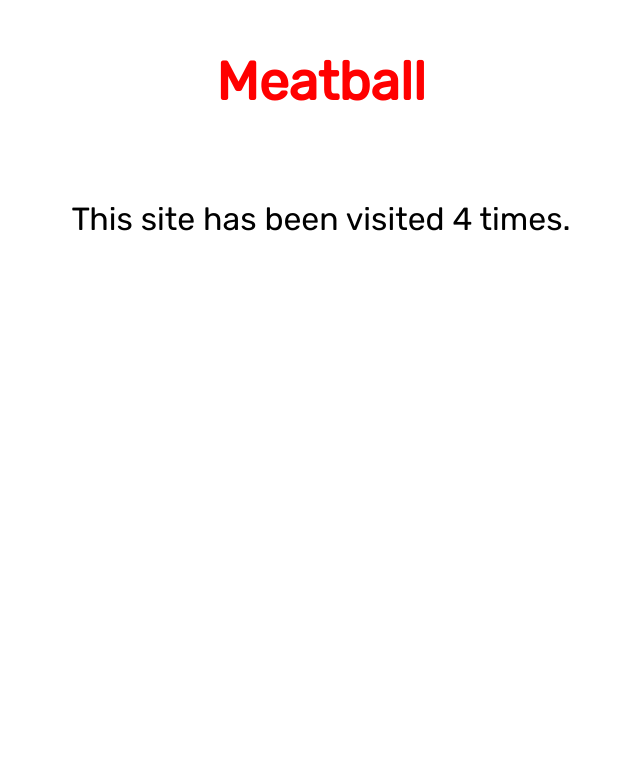
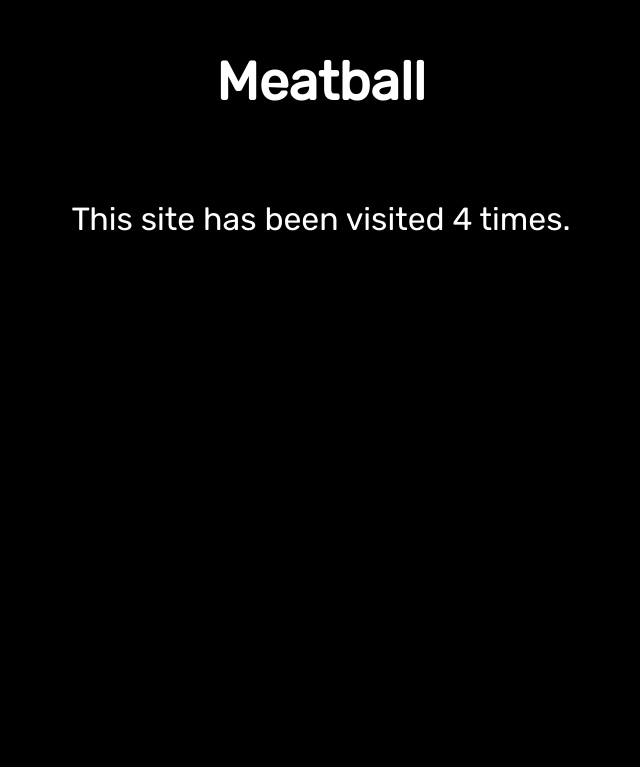
Before and after one commit to TheBaasinenHauki/meatball-website, a Flask app: page / in a window 1280 px wide. Shown: the top 767 px of the page, without its empty margins (319-959 px from the left). Run offline with Flask 2, Linux system fonts and the light colour scheme.

Commit message:
Darkmode

```diff
--- a/templates/index.html
+++ b/templates/index.html
@@ -5,20 +5,26 @@
     * {
         font-family: "Rubik", "sans-serif";
     }
+    body {
+        background-color: black;
+    }
     div {
+        background-color: black;
         text-align: center;
         margin-top: 50px;
     }
     h1 {
-        color: red;
+        color: white;
         font-size: 40pt;
     }
     p {
+        color: white;
         font-size: 24pt;
     }
 </style>
-
-<div>
-    <h1>Meatball</h1><br>
-    <p>This site has been visited {{ count }} times.</p>
-</div>
+<body>
+    <div>
+        <h1>Meatball</h1><br>
+        <p>This site has been visited {{ count }} times.</p>
+    </div>
+</body>
```
